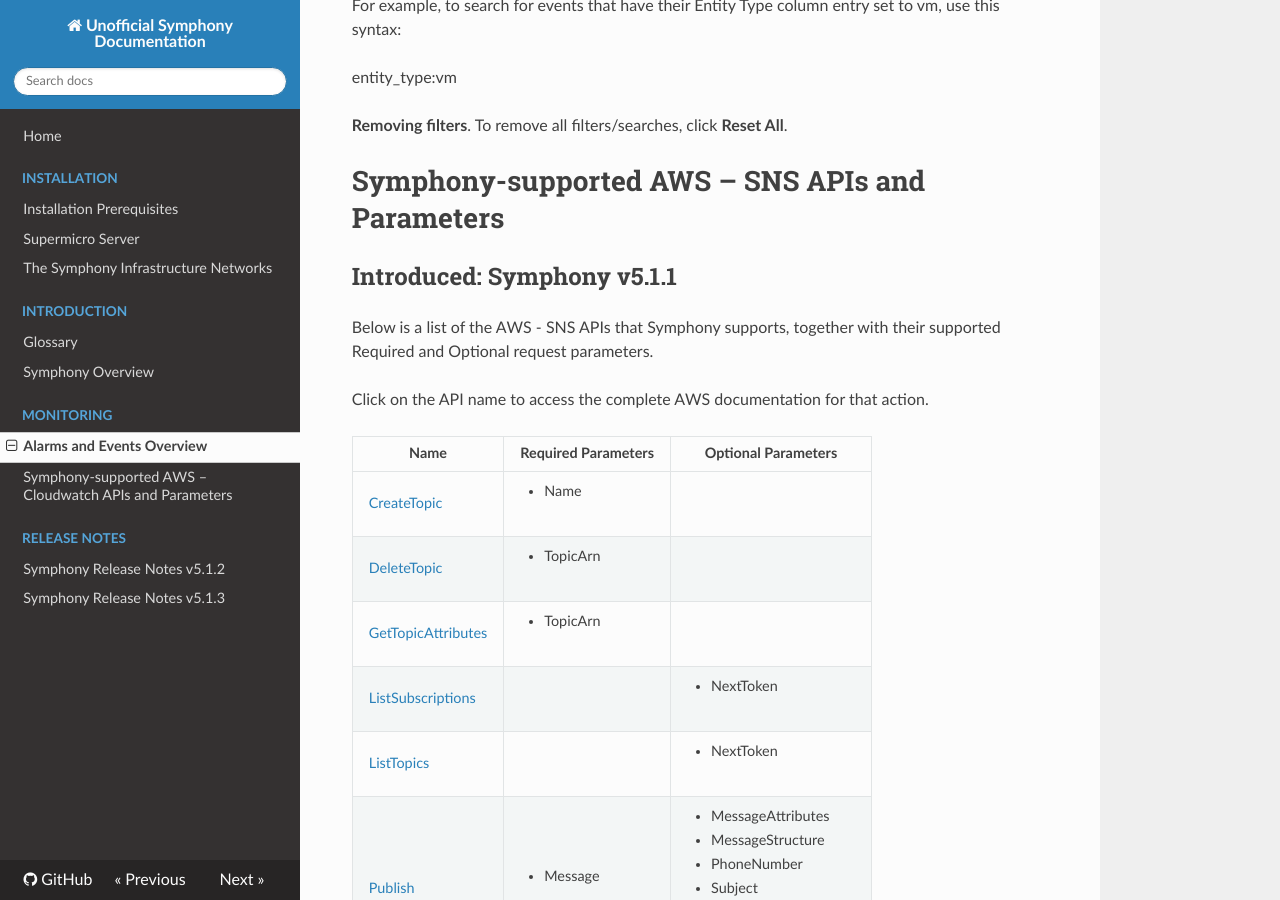
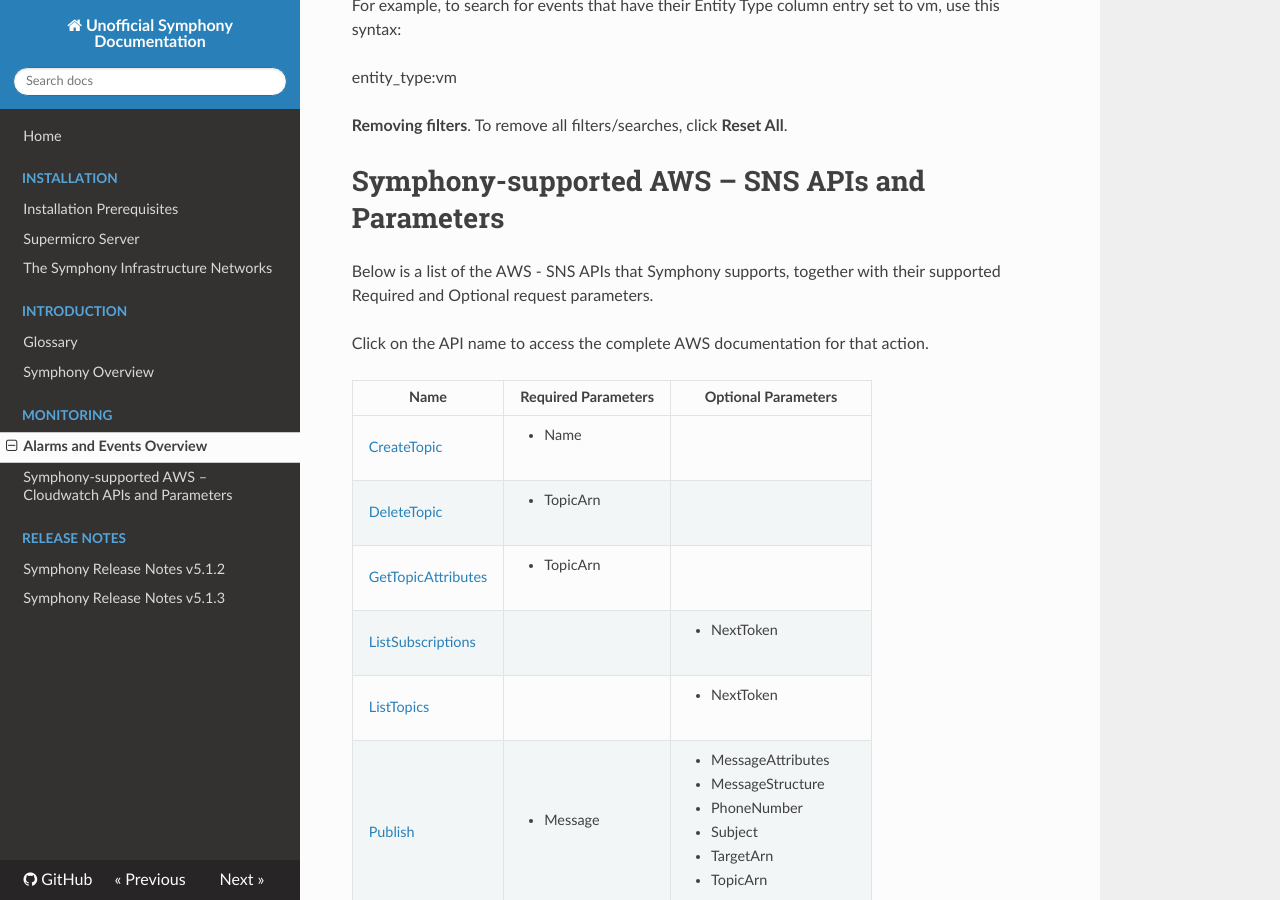
Before and after one commit to ariesyous/stratodocs, an MkDocs documentation site: the page built from docs/monitoring/alarms-and-events.md, in a window 1280 px wide and 900 px high, scrolled down 4110 px. Built offline with MkDocs 1.6.1, drawn with Linux system fonts in a browser that asks for light colours; nearby versions of some CDN libraries.

Commit message:
Update alarms-and-events.md

```diff
--- a/docs/monitoring/alarms-and-events.md
+++ b/docs/monitoring/alarms-and-events.md
@@ -108,8 +108,6 @@ entity_type:vm
 
 # Symphony-supported AWS – SNS APIs and Parameters
 
-## Introduced: **Symphony v5.1.1**
-
 Below is a list of the AWS - SNS APIs that Symphony supports, together with their supported Required and Optional request parameters.
 
 Click on the API name to access the complete AWS documentation for that action.
```
